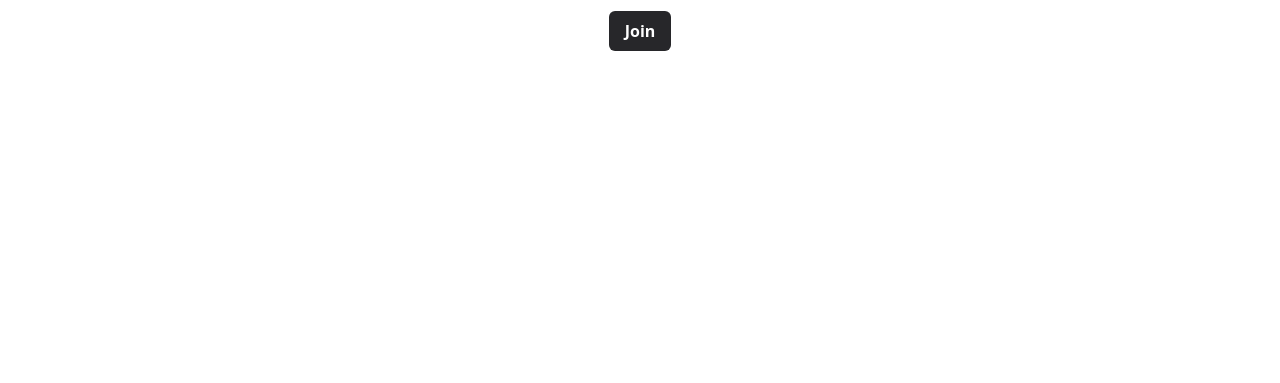
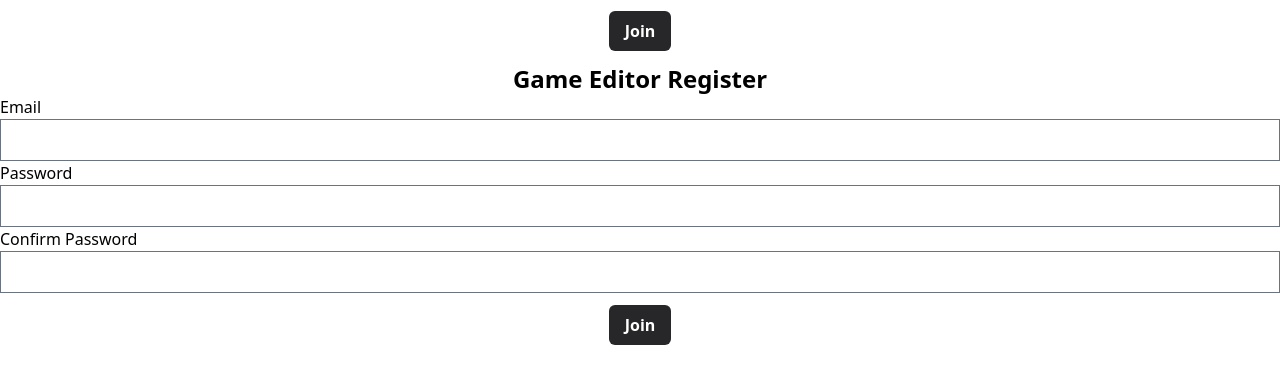
Before and after one commit to fuzheng1998/bigBrain-frontend, a React (Create React App) app in the folder big-brain-frontend/: page / in a window 1280 px wide. Shown: the part 301-684 px from the top of the page. Built offline with nearby package versions, Linux system fonts and the light colour scheme.

Commit message:
add RegisterPage.tsx

```diff
--- a/big-brain-frontend/src/App/App.tsx
+++ b/big-brain-frontend/src/App/App.tsx
@@ -1,6 +1,7 @@
 import "./App.css";
 import LoginPage from "../pages/LoginPage";
 import JoinPage from "../pages/JoinPage";
+import RegisterPage from "../pages/RegisterPage";
 
 /**
  * @description The main App component, global layout for the entire app.
@@ -10,6 +11,7 @@
         <div className="App">
             <LoginPage/>
             <JoinPage/>
+            <RegisterPage/>
         </div>
     );
 }
--- /dev/null
+++ b/big-brain-frontend/src/pages/RegisterPage/RegisterPage.tsx
@@ -0,0 +1,13 @@
+import RegisterForm from "./components/RegisterForm";
+
+/**
+ * @description Register page component that renders the register form
+ */
+const RegisterPage: React.FC = () => {
+    return (
+        <div>
+        <RegisterForm />
+        </div>
+    );
+}
+export default RegisterPage;
--- /dev/null
+++ b/big-brain-frontend/src/pages/RegisterPage/components/RegisterForm.tsx
@@ -0,0 +1,23 @@
+import Button from "../../../components/Button";
+/**
+ * @description Register form component that renders the user input fields
+ */
+const RegisterForm: React.FC = () => {
+    return (
+        <div>
+            <h1 className={"text-2xl font-bold text-center"}>Game Editor Register</h1>
+            <form className={'flex flex-col'}>
+                <label htmlFor="email">Email</label>
+                <input type="email" name="email" id="email"/>
+                <label htmlFor="password">Password</label>
+                <input type="password" name="password" id="password"/>
+                <label htmlFor="confirmPassword">Confirm Password</label>
+                <input type="password" name="confirmPassword" id="confirmPassword"/>
+                <Button
+                    className={"my-3 mx-auto hover:underline hover:bg-white hover:text-zinc-800 hover:border-black hover:border-2"}
+                    variant={"primary"}>Join</Button>
+            </form>
+        </div>
+    );
+}
+export default RegisterForm;
--- /dev/null
+++ b/big-brain-frontend/src/pages/RegisterPage/index.ts
@@ -0,0 +1 @@
+export {default} from './RegisterPage';
```
